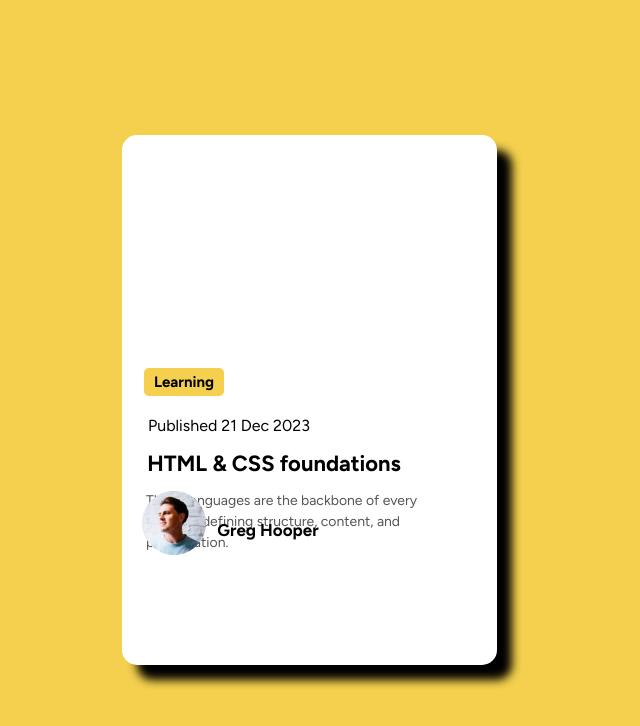
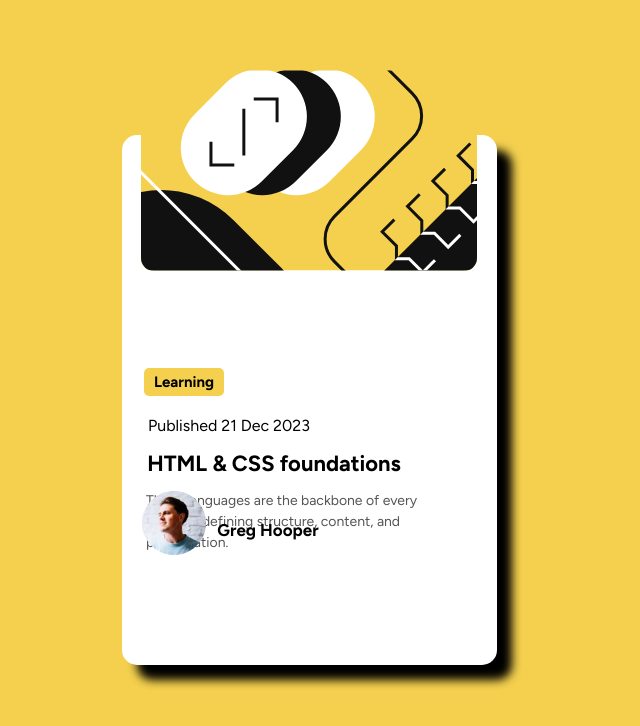
Before and after one commit to yoseph74/Blog-preview-card, a plain HTML site: page index.html in a window 1280 px wide. Shown: the whole page, without its empty margins (331-971 px from the left). Drawn offline with Linux system fonts and the light colour scheme; files whose address does not match are found by name.

Commit message:
Update and rename blog previwe card.html to index.html

```diff
--- a/blog previwe card.html
+++ b/index.html
@@ -111,7 +111,7 @@
 </style>
 <body>
 <div class="container">
-    <img src="assets/images/illustration-article.svg" alt="">
+    <img src="illustration-article.svg" alt="">
     <p class="tag">Learning</p>
     <p>Published 21 Dec 2023</p>
     <h3>HTML & CSS foundations</h3>
@@ -126,4 +126,5 @@
     </div>
 </div>
 </body>
+
 </html>
```
